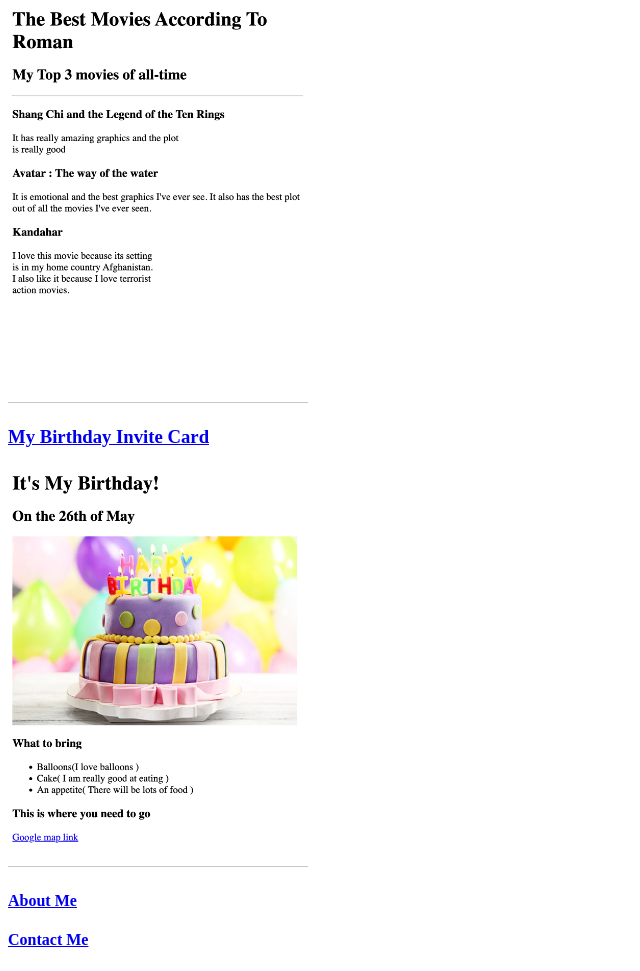
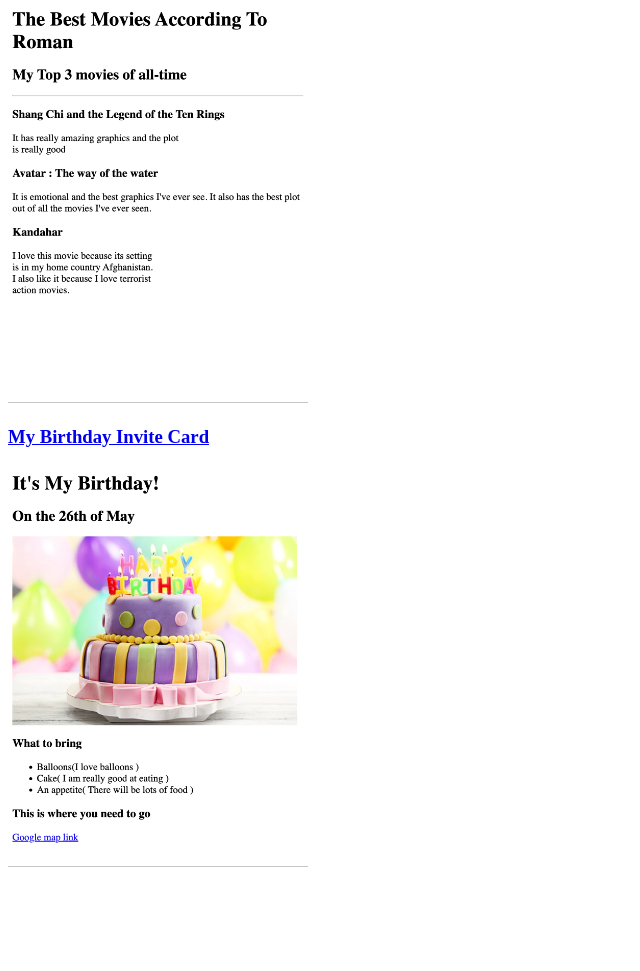
Before and after one commit to Romanhery/Html-Portfolio, a plain HTML site: page index.html in a window 1280 px wide. Shown: the part 233-1204 px from the top of the page, without its empty margins (0-640 px from the left). After the commit the page ends 1112 px from the top, so only its background shows below. Drawn offline with Linux system fonts and the light colour scheme.

Commit message:
Update index.html

```diff
--- a/index.html
+++ b/index.html
@@ -15,7 +15,5 @@
           <a href="./public/movie-ranking.html"><img src="./assets/images/Movie Rnk.png" height="400" width="300" /></a>
         <h3><a href="./public/birthday-invite.html">My Birthday Invite Card</a></h2>
           <a href="./public/birthday-invite.html"><img src="./assets/images/B-day inv.png" height="400" width="300"/></a>
-            <h4><a href="./public/about.html">About Me</a></h4>
-            <h4><a href="./public/contact.html">Contact Me</a></h4>
 </body>
 </html>
```
